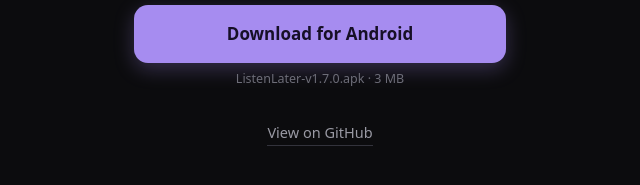
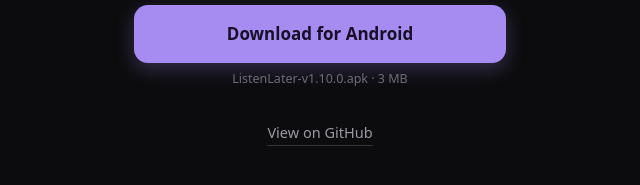
Before and after one commit to MtndaleRedneck/Listen-Later, a plain HTML site: page docs/index.html in a window 1280 px wide. Shown: the part 365-550 px from the top of the page, 320-960 px from the left. Drawn offline with Linux system fonts and the light colour scheme; no server answers.

Commit message:
Site: download fallback points at 1.10.0

```diff
--- a/docs/index.html
+++ b/docs/index.html
@@ -28,7 +28,7 @@ h1{font-size:34px;font-weight:700;letter-spacing:.2px}
 <img class="logo" src="logo.webp?v=3" width="120" height="120" alt="Listen Later icon">
 <h1>Listen Later</h1>
 <p class="tag">Share YouTube videos to your PigeonPod server as a listen-later podcast feed</p>
-<div class="dl"><div><a class="btn" id="dl-and" href="https://github.com/MtndaleRedneck/Listen-Later/releases/download/v1.7.0/ListenLater-v1.7.0.apk">Download for Android</a><div class="ver" id="dl-and-ver">ListenLater-v1.7.0.apk · 3 MB</div></div></div>
+<div class="dl"><div><a class="btn" id="dl-and" href="https://github.com/MtndaleRedneck/Listen-Later/releases/download/v1.10.0/ListenLater-v1.10.0.apk">Download for Android</a><div class="ver" id="dl-and-ver">ListenLater-v1.10.0.apk · 3 MB</div></div></div>
 <a class="gh" href="https://github.com/MtndaleRedneck/Listen-Later">View on GitHub</a>
 </main>
 <script>
```
